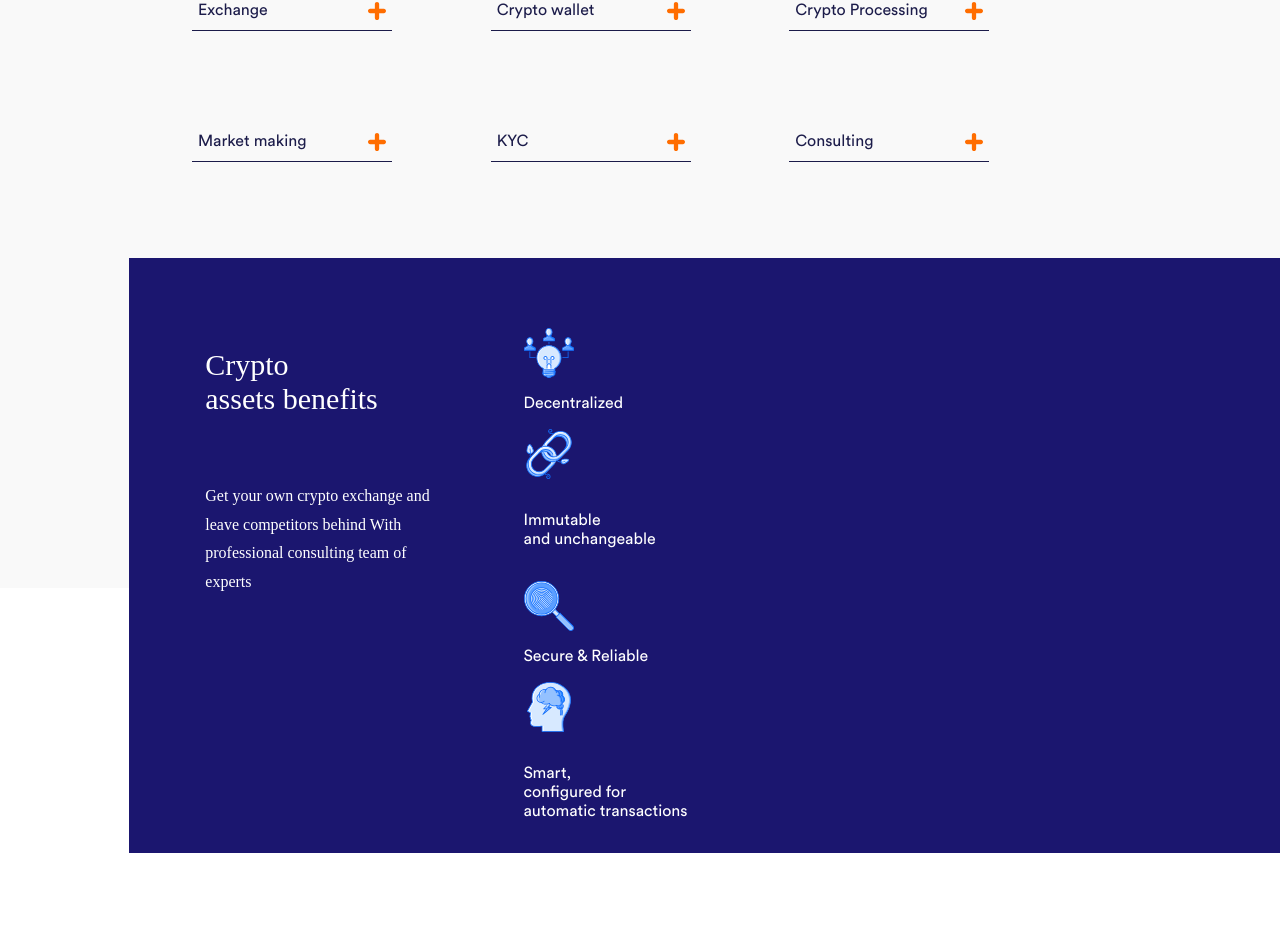
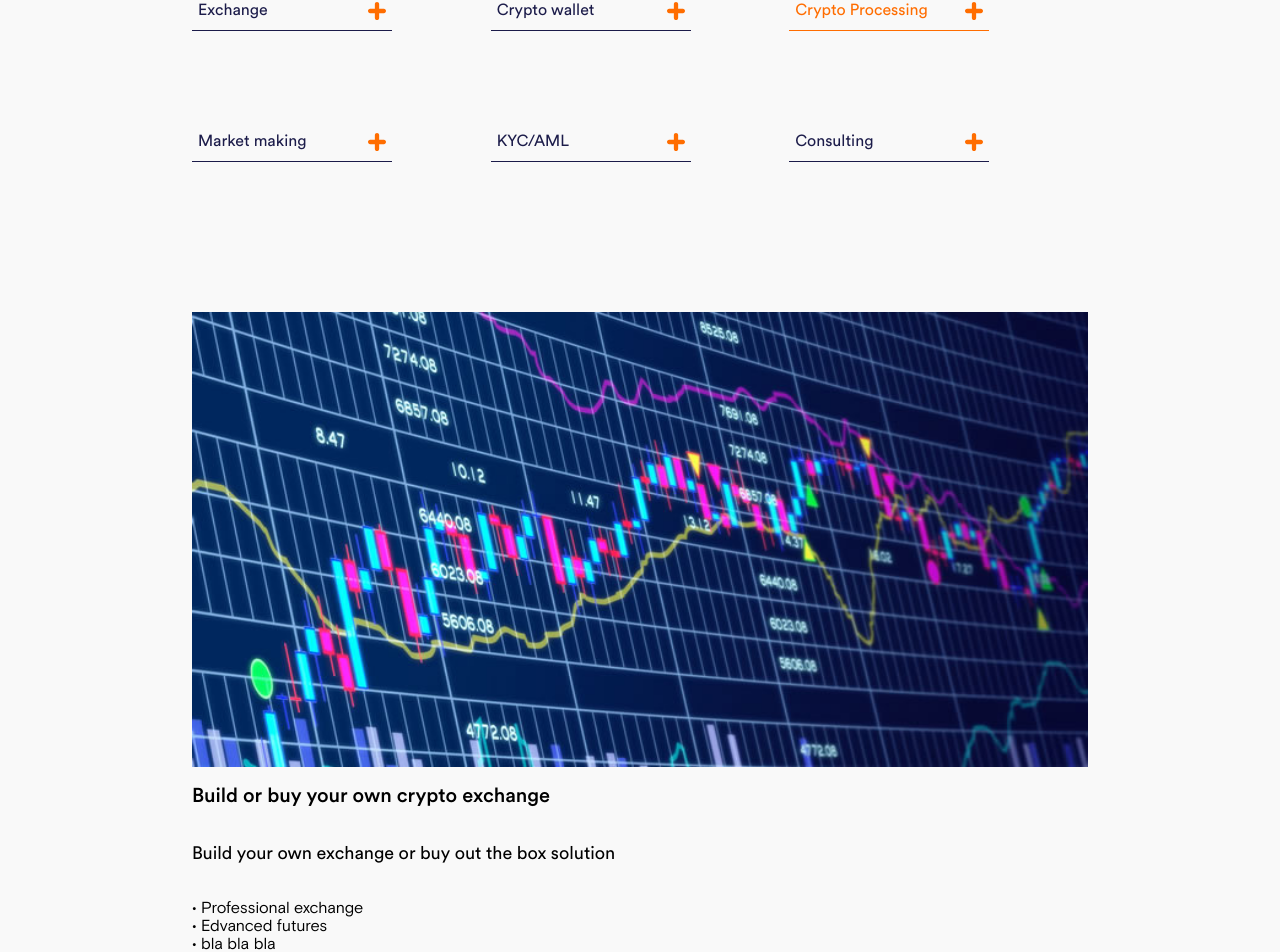
Before and after one commit to pledovski/human-farm-react, a React (Create React App) app: page / in a window 1280 px wide. Shown: the part 791-1743 px from the top of the page. Built offline with nearby package versions, Linux system fonts and the light colour scheme.

Commit message:
Context API + Offer Details added

```diff
--- /dev/null
+++ b/src/app/AppProvider.js
@@ -0,0 +1,22 @@
+import React, { Component } from "react";
+
+export const AppContext = React.createContext();
+
+export class AppProvider extends Component {
+  constructor(props) {
+    super(props);
+    this.state = {
+      offer: "Crypto Processing",
+      setOffer: this.setOffer
+    };
+  }
+  setOffer = offer => this.setState({ offer });
+
+  render() {
+    return (
+      <AppContext.Provider value={this.state}>
+        {this.props.children}
+      </AppContext.Provider>
+    );
+  }
+}
--- a/src/app/components/layout/Benefits.js
+++ b/src/app/components/layout/Benefits.js
@@ -11,7 +11,7 @@ const MainContainer = styled.div`
   position: relative;
   margin-left: -7%;
   margin-right: -25%;
-  margin-top: -330px;
+  margin-top: -200px;
   background-color: #1b166f;
 `;
 
--- a/src/app/components/layout/Footer.js
+++ b/src/app/components/layout/Footer.js
@@ -75,7 +75,7 @@ const Footer = () => {
           Whant to know more information about <br /> our sevices? <br />
           Send a request{" "}
         </BlockParagraphElem>
-        <RequestButton />
+        <RequestButton name="REQUEST" />
       </Wrapper>
       <ColoredLine />
       <Credentials>
--- a/src/app/components/layout/Showcase.js
+++ b/src/app/components/layout/Showcase.js
@@ -46,7 +46,7 @@ const RightContainer = () => {
           Get your own crypto exchange and <br/> leave competitors behind <br /> With
           professional consulting team of experts
         </RightParagraphElem>
-        <RequestButton />
+        <RequestButton name="REQUEST" />
       </RightContainerElem>
     </Fragment>
   );
--- a/src/app/components/layout/WhatDoWeOffer.js
+++ b/src/app/components/layout/WhatDoWeOffer.js
@@ -1,13 +1,21 @@
 import React from "react";
-import styled from "styled-components";
+import styled, { css } from "styled-components";
+import { AppContext, AppProvider } from "../../AppProvider";
+import OfferDetails from "./sharedComponents/OfferDetails";
 import { BlockTitle } from "./sharedComponents/BlockTitle";
 import SizeContainer from "../layout/sharedComponents/SizeContainer";
 import plus from "../../../img/add-orange.svg";
+import minus from "../../../img/minus.svg";
 
 const Plus = styled.img`
   display: inline-block;
   width: 18px;
   height: 18px;
+  /* ${props =>
+    props.active &&
+    css`
+      content: ({minus});
+    `} */
 `;
 
 export const WideBackground = styled.div`
@@ -18,7 +26,8 @@ export const WideBackground = styled.div`
   right: 50%;
   margin-left: -50vw;
   margin-right: -50vw;
-  height: 861px;
+  padding-bottom: 300px;
+  /* height: 1500px; */
 `;
 
 const OfferButtonElem = styled.button`
@@ -40,6 +49,15 @@ const OfferButtonElem = styled.button`
     border-bottom: #ff6d00 1px solid;
     color: #ff6d00;
   }
+  :focus {
+    outline: none;
+  }
+  ${props =>
+    props.active &&
+    css`
+      border-bottom: #ff6d00 1px solid;
+      color: #ff6d00;
+    `}
 `;
 
 const ButtonsListElem = styled.div`
@@ -48,37 +66,44 @@ const ButtonsListElem = styled.div`
   grid-template-columns: repeat(auto-fit, minmax(250px, 1fr));
 `;
 
+const OfferButton = ({ name, active }) => (
+  <AppContext.Consumer>
+    {({ offer, setOffer }) => (
+      <OfferButtonElem active={offer === name} onClick={() => setOffer(name)}>
+        {name} <Plus active={active} src={plus} />
+      </OfferButtonElem>
+    )}
+  </AppContext.Consumer>
+);
+
 const WhatDoWeOffer = () => {
   return (
     <WideBackground>
       <SizeContainer>
-        <BlockTitle header={<p>What <br/> do we offer</p>} paragraph={<p>Get your own crypto exchange and leave competitors behind <br/>With professional consulting team of experts</p>} />
-        <ButtonsListElem>
-          <OfferButtonElem>
-            Exchange
-            <Plus src={plus} />
-          </OfferButtonElem>
-          <OfferButtonElem>
-            Crypto wallet
-            <Plus src={plus} />
-          </OfferButtonElem>
-          <OfferButtonElem>
-            Crypto Processing
-            <Plus src={plus} />
-          </OfferButtonElem>
-          <OfferButtonElem>
-            Market making
-            <Plus src={plus} />
-          </OfferButtonElem>
-          <OfferButtonElem>
-            KYC
-            <Plus src={plus} />
-          </OfferButtonElem>
-          <OfferButtonElem>
-            Consulting
-            <Plus src={plus} />
-          </OfferButtonElem>
-        </ButtonsListElem>
+        <AppProvider>
+          <BlockTitle
+            header={
+              <p>
+                What <br /> do we offer
+              </p>
+            }
+            paragraph={
+              <p>
+                Get your own crypto exchange and leave competitors behind <br />
+                With professional consulting team of experts
+              </p>
+            }
+          />
+          <ButtonsListElem>
+            <OfferButton name="Exchange" />
+            <OfferButton name="Crypto wallet" />
+            <OfferButton name="Crypto Processing" />
+            <OfferButton name="Market making" />
+            <OfferButton name="KYC/AML" />
+            <OfferButton name="Consulting" />
+          </ButtonsListElem>
+          <OfferDetails />
+        </AppProvider>
       </SizeContainer>
     </WideBackground>
   );
--- /dev/null
+++ b/src/app/components/layout/sharedComponents/OfferDetails.js
@@ -0,0 +1,51 @@
+import React, { Fragment } from "react";
+import styled from "styled-components";
+import RequestButton from "./RequestButton";
+import exchange from '../../../../img/exchange.jpg'
+
+const OfferItem = styled.div`
+  display: grid;
+  grid-auto-flow: row;
+`;
+
+const OfferImage = styled.img`
+  height: 455px;
+  width: 100%;
+`;
+
+const OfferName = styled.h2`
+  font-family: CircularStd;
+  font-weight: normal;
+  font-size: 20px;
+`;
+
+const OfferDescription = styled.h3`
+  font-family: CircularStd;
+  font-weight: 350;
+  font-size: 18px;
+`;
+
+const AboutOffer = styled.p`
+  font-family: BasisGrotesquePro;
+  font-weight: lighter;
+  font-size: 16px;
+`;
+
+export default function OfferDetails() {
+  return (
+    <Fragment>
+      <OfferItem>
+        <OfferImage src={exchange} />
+        <OfferName>Build or buy your own crypto exchange</OfferName>
+        <OfferDescription>
+          Build your own exchange or buy out the box solution{" "}
+        </OfferDescription>
+        <AboutOffer>
+          {" "}
+          • Professional exchange <br/> • Edvanced futures <br/> • bla bla bla
+        </AboutOffer>
+        <RequestButton name="MORE INFO" />
+      </OfferItem>
+    </Fragment>
+  );
+}
--- a/src/app/components/layout/sharedComponents/RequestButton.js
+++ b/src/app/components/layout/sharedComponents/RequestButton.js
@@ -13,10 +13,10 @@ const ButtonElem = styled.a`
   border-bottom: #ff6d00 3px solid;
 `;
 
-const RequestButton = () => {
+const RequestButton = ({name}) => {
   return (
   <Fragment>
-    <ButtonElem>REQUEST</ButtonElem>
+    <ButtonElem>{name}</ButtonElem>
   </Fragment>);
 };
 
```
Also changed, not shown: src/img/exchange.jpg (added), src/img/minus.svg (added).
